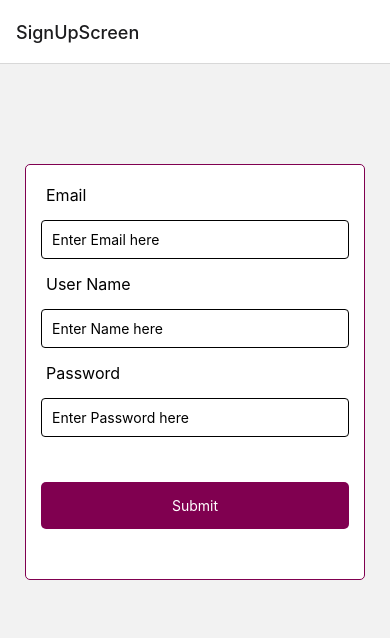
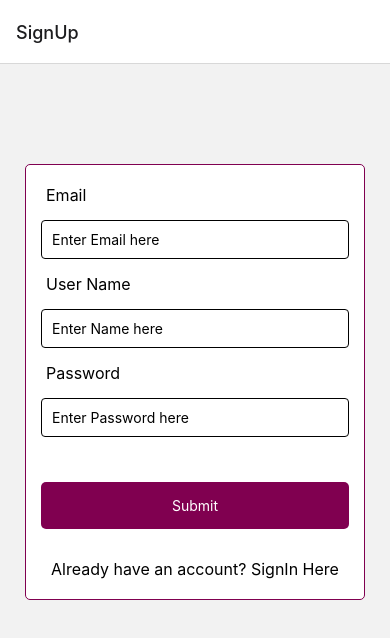
Before and after one commit to moulyac/Note-App, a React Native app: screen /SignUp in a window 390 px wide. Shown: the top 638 px of the page. Built offline with nearby package versions, Linux system fonts and the light colour scheme.

Commit message:
Feat: added auth function

```diff
--- a/App.tsx
+++ b/App.tsx
@@ -62,7 +62,7 @@ const App = () => {
   const authContext = React.useMemo(
     () => ({
       signIn: () => {
-        dispatch({type: 'LOGIN', id: '', token: ''});
+        dispatch({type: 'LOGIN', id: 'loginId', token: 'loginToken'});
       },
       signOut: () => {
         dispatch({
@@ -72,8 +72,7 @@ const App = () => {
         });
       },
       signUp: () => {
-        // setUserToken('fgkj');
-        // setIsLoading(false);
+        dispatch({type: 'REGISTER', id: 'registerId', token: 'registerToken'});
       },
     }),
     [],
@@ -104,7 +103,7 @@ const App = () => {
       <SafeAreaView style={{flex: 1, backgroundColor: COLORS.white}}>
         <NavigationContainer>
           <Stack.Navigator>
-            <Stack.Screen name="SignUpScreen" component={SignUp} />
+            <Stack.Screen name="SignUp" component={SignUp} />
             <Stack.Screen name="SignIn" component={SignIn} />
             <Stack.Screen name="home" component={Home} options={{title: ' '}} />
             <Stack.Screen
--- a/src/Pages/SignIn.tsx
+++ b/src/Pages/SignIn.tsx
@@ -1,12 +1,15 @@
-import React from 'react';
+import React, {useContext} from 'react';
 import {useForm} from 'react-hook-form';
 import {yupResolver} from '@hookform/resolvers/yup';
 import * as yup from 'yup';
-import {StyleSheet, Text, View} from 'react-native';
+import {StyleSheet, Text, TouchableOpacity, View} from 'react-native';
 import Button from '../components/Button/Button';
 import Input from '../components/InputText/Input';
+import {AuthContext} from '../util/context';
 
 const SignIn = ({navigation}: any) => {
+  const {signIn} = useContext(AuthContext);
+
   const signInSchema = yup.object({
     email: yup.string().required('Email is required.'),
     password: yup.string().required('Password is required.'),
@@ -22,6 +25,7 @@ const SignIn = ({navigation}: any) => {
 
   const onSubmit = (data: any) => {
     console.log(data);
+    signIn();
     navigation.navigate('home');
   };
   return (
@@ -63,6 +67,12 @@ const SignIn = ({navigation}: any) => {
           style={styles.button}
           buttonTextStyle={styles.buttonText}
         />
+        <Text style={styles.link}>
+          Don't have an account?{' '}
+          <TouchableOpacity onPress={() => navigation.navigate('SignUp')}>
+            <Text>SignUp Here</Text>
+          </TouchableOpacity>
+        </Text>
       </View>
     </View>
   );
@@ -101,4 +111,8 @@ const styles = StyleSheet.create({
     color: 'red',
     marginBottom: 15,
   },
+  link: {
+    textAlign: 'center',
+    fontSize: 16,
+  },
 });
--- a/src/Pages/SignUp.tsx
+++ b/src/Pages/SignUp.tsx
@@ -1,12 +1,15 @@
-import React from 'react';
+import React, {useContext} from 'react';
 import {useForm} from 'react-hook-form';
 import {yupResolver} from '@hookform/resolvers/yup';
 import * as yup from 'yup';
-import {StyleSheet, Text, View} from 'react-native';
+import {StyleSheet, Text, TouchableOpacity, View} from 'react-native';
 import Button from '../components/Button/Button';
 import Input from '../components/InputText/Input';
+import {AuthContext} from '../util/context';
 
 const SignUp = ({navigation}: any) => {
+  const {signUp} = useContext(AuthContext);
+
   const signInSchema = yup.object({
     email: yup.string().required('Email is required.'),
     name: yup.string().required('Name is required.'),
@@ -23,6 +26,7 @@ const SignUp = ({navigation}: any) => {
 
   const onSubmit = (data: any) => {
     console.log(data);
+    signUp();
     navigation.navigate('home');
   };
   return (
@@ -80,6 +84,12 @@ const SignUp = ({navigation}: any) => {
           style={styles.button}
           buttonTextStyle={styles.buttonText}
         />
+        <Text style={styles.link}>
+          Already have an account?{' '}
+          <TouchableOpacity onPress={() => navigation.navigate('SignIn')}>
+            <Text>SignIn Here</Text>
+          </TouchableOpacity>
+        </Text>
       </View>
     </View>
   );
@@ -119,4 +129,8 @@ const styles = StyleSheet.create({
     color: 'red',
     marginBottom: 15,
   },
+  link: {
+    textAlign: 'center',
+    fontSize: 16,
+  },
 });
```
